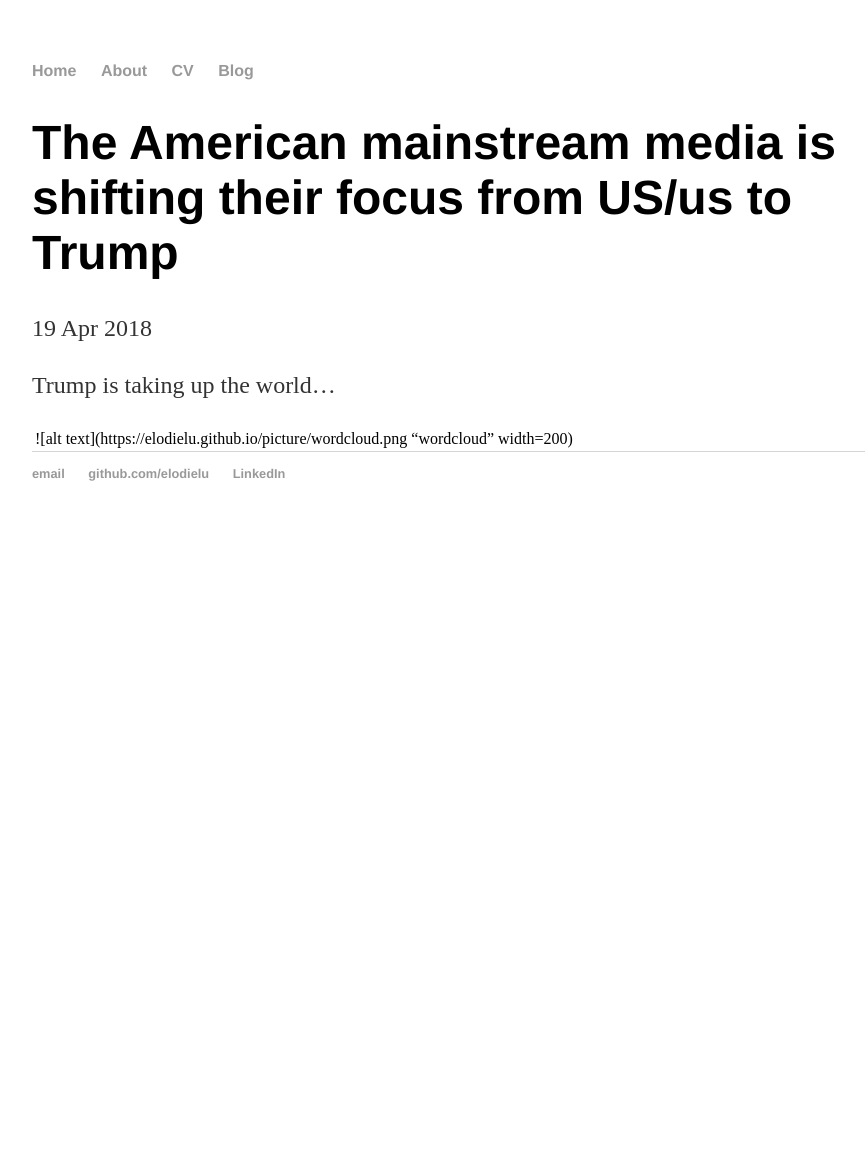
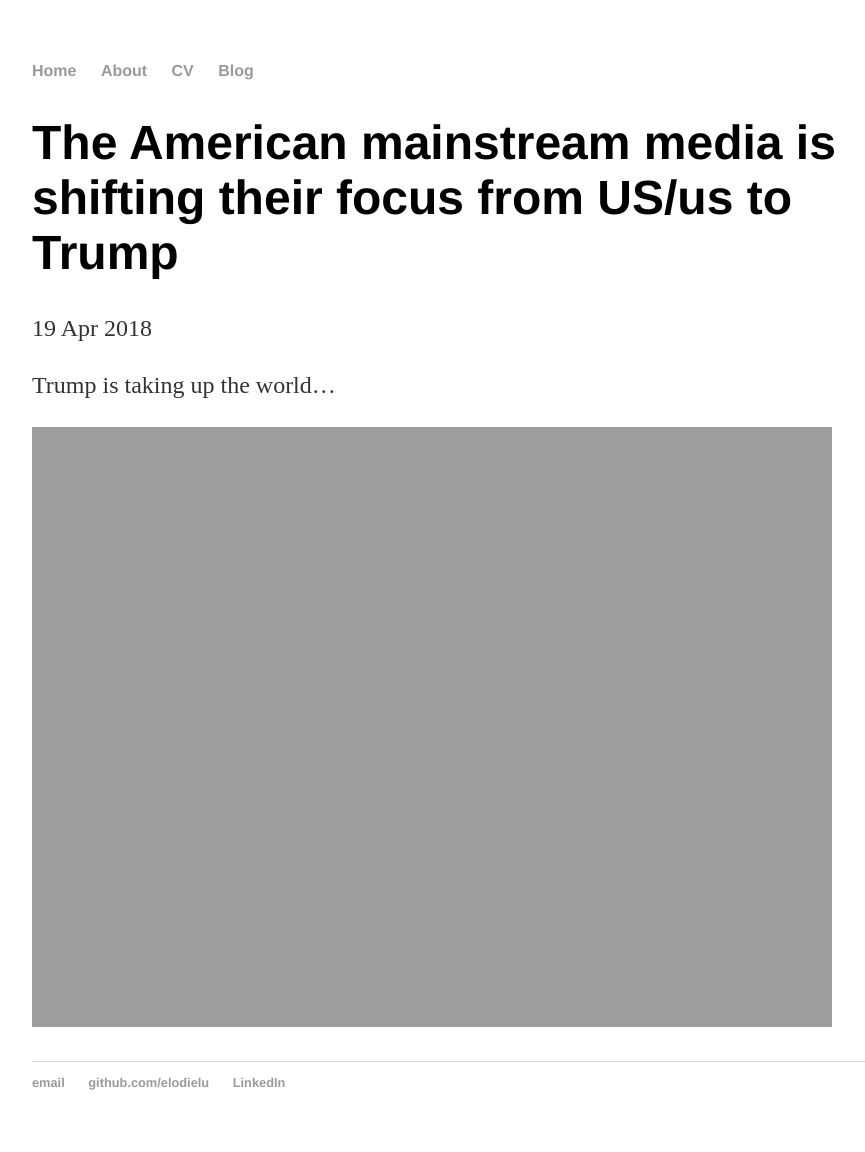
Before and after one commit to elodielu/elodielu.github.io, a Jekyll site: the page built from _posts/2018-04-19-text-analysis-media.md, in a window 1280 px wide. Shown: the whole page, without its empty margins (160-1025 px from the left). Built offline with Jekyll 4.4.1, drawn with Linux system fonts in a browser that asks for light colours; before the commit the page ends 900 px from its top, so only the background shows below that.

Commit message:
Update 2018-04-19-text-analysis-media.md

```diff
--- a/_posts/2018-04-19-text-analysis-media.md
+++ b/_posts/2018-04-19-text-analysis-media.md
@@ -6,4 +6,4 @@
 
 Trump is taking up the world...
 
-![alt text](https://elodielu.github.io/picture/wordcloud.png "wordcloud"| width=200)
+<img src="https://elodielu.github.io/picture/wordcloud.png" width="800">
```
